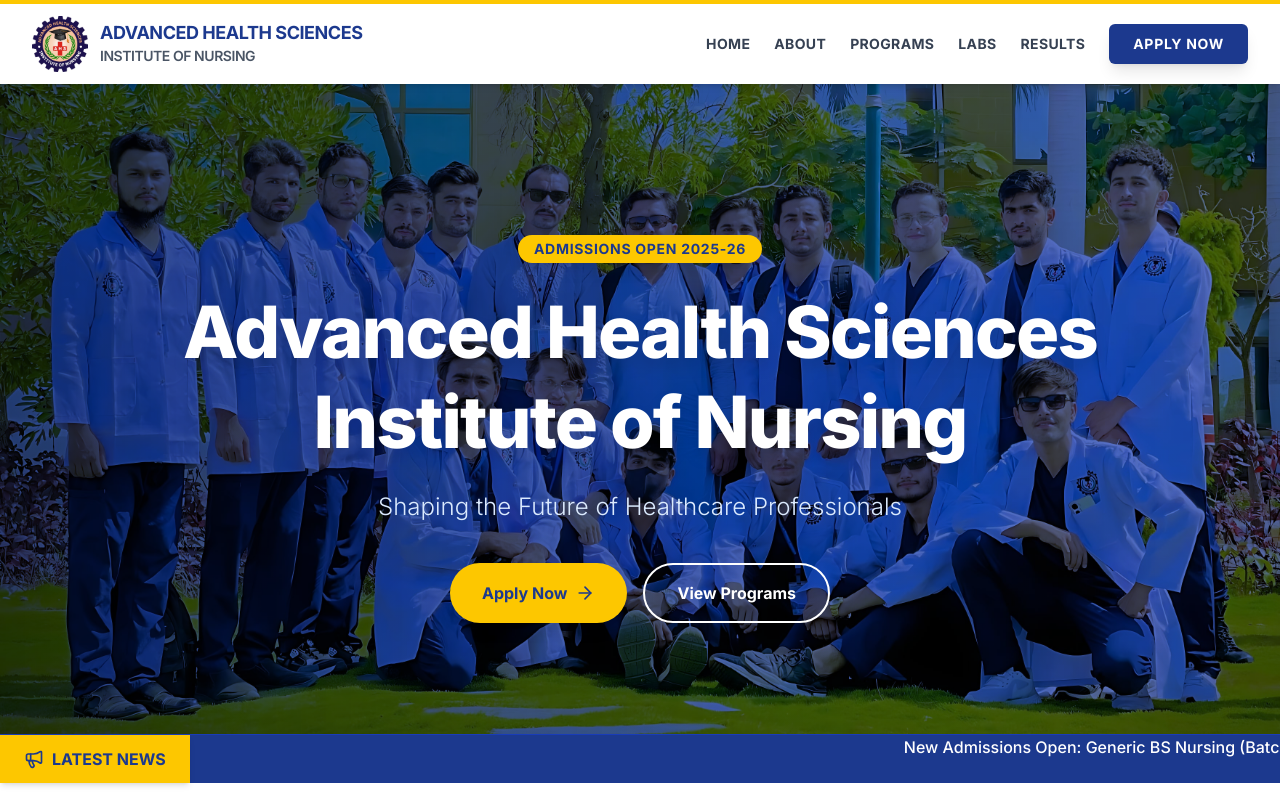
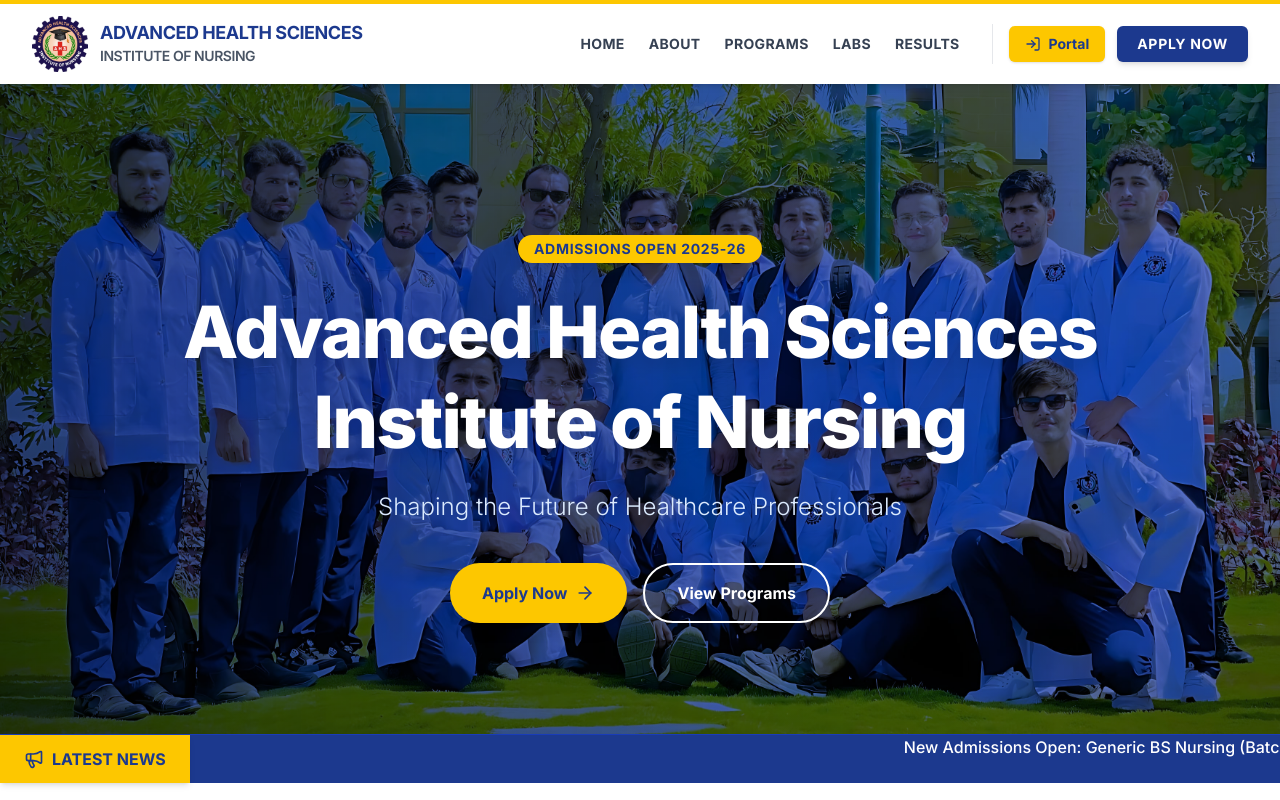
Before and after one commit to AHSANKHAN1999/ahsion-website, a Next.js app: page / in a window 1280 px wide. Shown: the top 800 px of the page. Built offline with nearby package versions, Linux system fonts and the light colour scheme.

Commit message:
Update Navbar with Student Portal and Apply buttons

```diff
--- a/src/components/Navbar.js
+++ b/src/components/Navbar.js
@@ -1,8 +1,9 @@
 "use client";
+
 import { useState } from "react";
 import Link from "next/link";
 import { siteData } from "@/data/siteData";
-import { Menu, X } from "lucide-react";
+import { Menu, X, LogIn } from "lucide-react"; // LogIn icon add kiya hai
 import Image from "next/image";
 
 export default function Navbar() {
@@ -18,7 +19,7 @@
       <div className="max-w-7xl mx-auto px-4 sm:px-6 lg:px-8">
         <div className="flex justify-between items-center h-20">
 
-          {/* --- LOGO --- */}
+          {/* --- LOGO SECTION (Same as old code) --- */}
           <div className="flex-shrink-0 flex items-center">
             <Link href="/" className="flex items-center gap-3 group">
               <div className="relative w-14 h-14 flex-shrink-0">
@@ -38,6 +39,8 @@
 
           {/* --- DESKTOP MENU --- */}
           <div className="hidden lg:flex items-center h-full gap-6">
+
+            {/* Navigation Links with Dropdown Logic */}
             {navItems.map((item) => (
               <div
                 key={item.label}
@@ -53,6 +56,7 @@
                   <span className="absolute bottom-0 left-0 w-0 h-0.5 bg-yellow-400 transition-all duration-300 group-hover:w-full"></span>
                 </Link>
 
+                {/* Dropdown Menu */}
                 {item.sub_navigation && isAboutHovered && (
                   <div className="absolute top-full left-0 mt-0 w-56 rounded-b-lg shadow-xl bg-white border-t-2 border-yellow-400 animate-fadeIn">
                     <div className="py-2">
@@ -72,16 +76,30 @@
               </div>
             ))}
 
-            {/* BUTTON: Ye ab akela nazar ayega (Duplicate nahi hoga) */}
-            <Link
-                href="/admissions"
-                className="bg-blue-900 text-white px-6 py-2.5 rounded-md text-sm font-bold uppercase tracking-wider hover:bg-yellow-400 hover:text-blue-900 transition-all duration-300 shadow-lg transform hover:-translate-y-0.5"
-            >
-                Apply Now
-            </Link>
+            {/* --- NEW BUTTONS AREA (Desktop) --- */}
+            <div className="flex items-center gap-3 ml-2 border-l pl-4 border-gray-200 h-10">
+
+                {/* 1. Student Portal Button */}
+                <a
+                  href="https://ahs.sumserp.com/login"
+                  target="_blank"
+                  rel="noopener noreferrer"
+                  className="flex items-center gap-2 px-4 py-2 text-sm font-bold text-blue-900 bg-yellow-400 rounded-md hover:bg-yellow-500 transition-all shadow-sm"
+                >
+                   <LogIn size={16} /> Portal
+                </a>
+
+                {/* 2. Apply Now Button */}
+                <Link
+                  href="/apply"
+                  className="bg-blue-900 text-white px-5 py-2 rounded-md text-sm font-bold uppercase tracking-wider hover:bg-blue-800 transition-all duration-300 shadow-md"
+                >
+                  Apply Now
+                </Link>
+            </div>
           </div>
 
-          {/* --- MOBILE BUTTON --- */}
+          {/* --- MOBILE HAMBURGER BUTTON --- */}
           <div className="flex items-center lg:hidden">
             <button onClick={() => setIsOpen(!isOpen)} className="text-blue-900 hover:text-yellow-600 focus:outline-none p-2 transition">
               {isOpen ? <X size={32} /> : <Menu size={32} />}
@@ -90,10 +108,12 @@
         </div>
       </div>
 
-      {/* --- MOBILE MENU --- */}
+      {/* --- MOBILE MENU (Modified) --- */}
       {isOpen && (
-        <div className="lg:hidden bg-white shadow-2xl border-t border-gray-100 absolute top-20 left-0 w-full z-40 h-screen overflow-y-auto pb-20">
+        <div className="lg:hidden bg-white shadow-2xl border-t border-gray-100 absolute top-20 left-0 w-full z-40 h-screen overflow-y-auto pb-40">
           <div className="px-4 pt-4 pb-6 space-y-2 bg-white">
+
+            {/* Links Loop */}
             {navItems.map((item) => (
               <div key={item.label} className="border-b border-gray-50 last:border-0 pb-1">
                 {item.sub_navigation ? (
@@ -114,6 +134,7 @@
                   </Link>
                 )}
 
+                {/* Mobile Dropdown Sub-links */}
                 {item.sub_navigation && openDropdown === item.label && (
                   <div className="pl-4 pt-1 pb-2 bg-gray-50 rounded-lg mb-2">
                     {item.sub_navigation.map((subItem) => (
@@ -131,13 +152,23 @@
               </div>
             ))}
 
-            <div className="pt-6 pb-4">
+            {/* --- MOBILE BUTTONS GRID (New) --- */}
+            <div className="pt-6 pb-8 grid grid-cols-2 gap-3">
+                <a
+                href="https://ahs.sumserp.com/login"
+                target="_blank"
+                rel="noopener noreferrer"
+                className="flex items-center justify-center gap-2 bg-yellow-400 text-blue-900 px-4 py-3 rounded-lg text-sm font-bold uppercase tracking-wider hover:bg-yellow-500 transition-all shadow-md"
+                >
+                   <LogIn size={18}/> Portal
+                </a>
+
                 <Link
-                href="/admissions"
+                href="/apply"
                 onClick={() => setIsOpen(false)}
-                className="block w-full bg-blue-900 text-white text-center px-4 py-4 rounded-lg text-lg font-bold uppercase tracking-wider hover:bg-yellow-400 hover:text-blue-900 transition-all shadow-md"
+                className="flex items-center justify-center bg-blue-900 text-white px-4 py-3 rounded-lg text-sm font-bold uppercase tracking-wider hover:bg-blue-800 transition-all shadow-md"
                 >
-                Apply Online
+                Apply Now
                 </Link>
             </div>
           </div>
```
